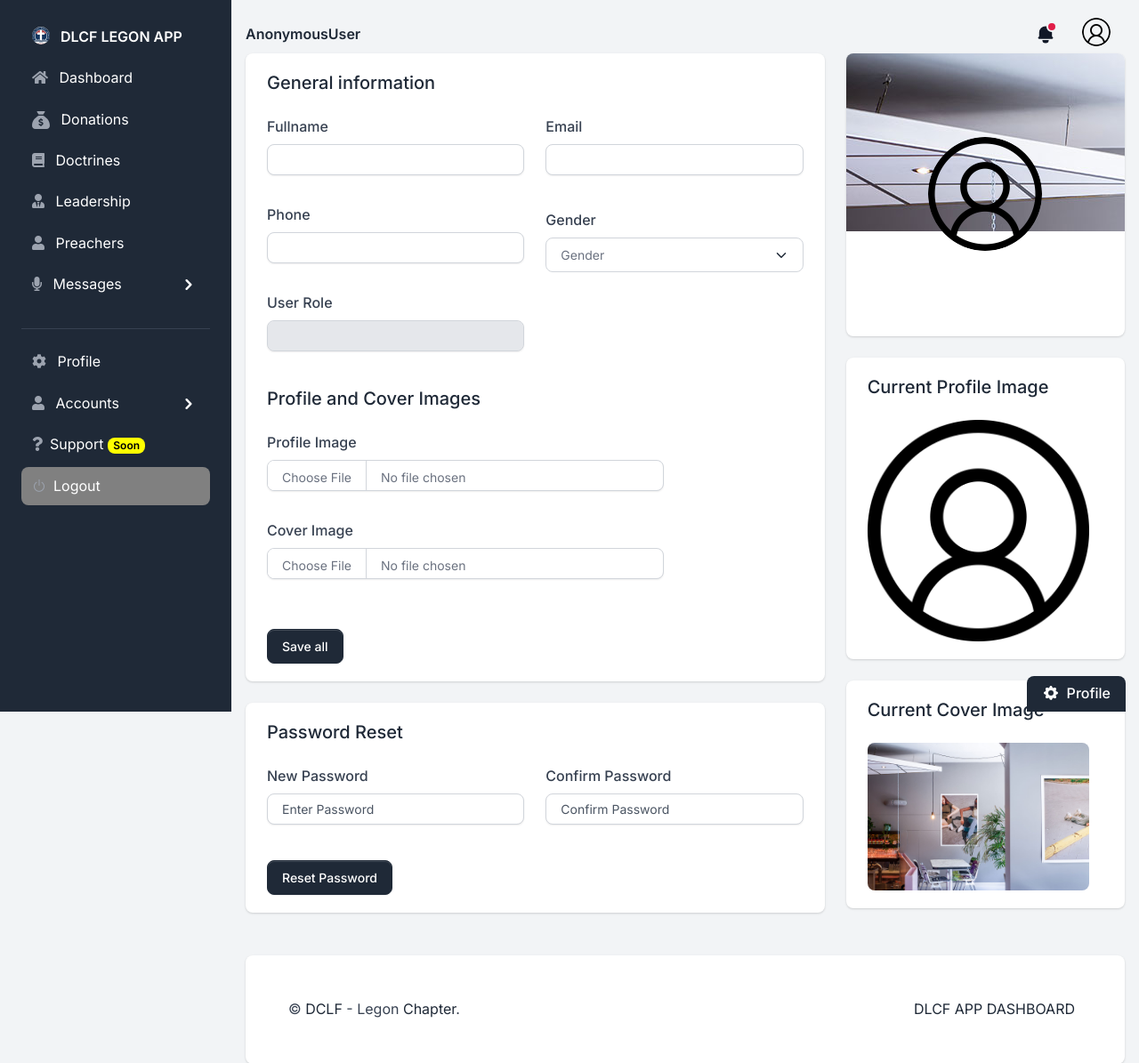
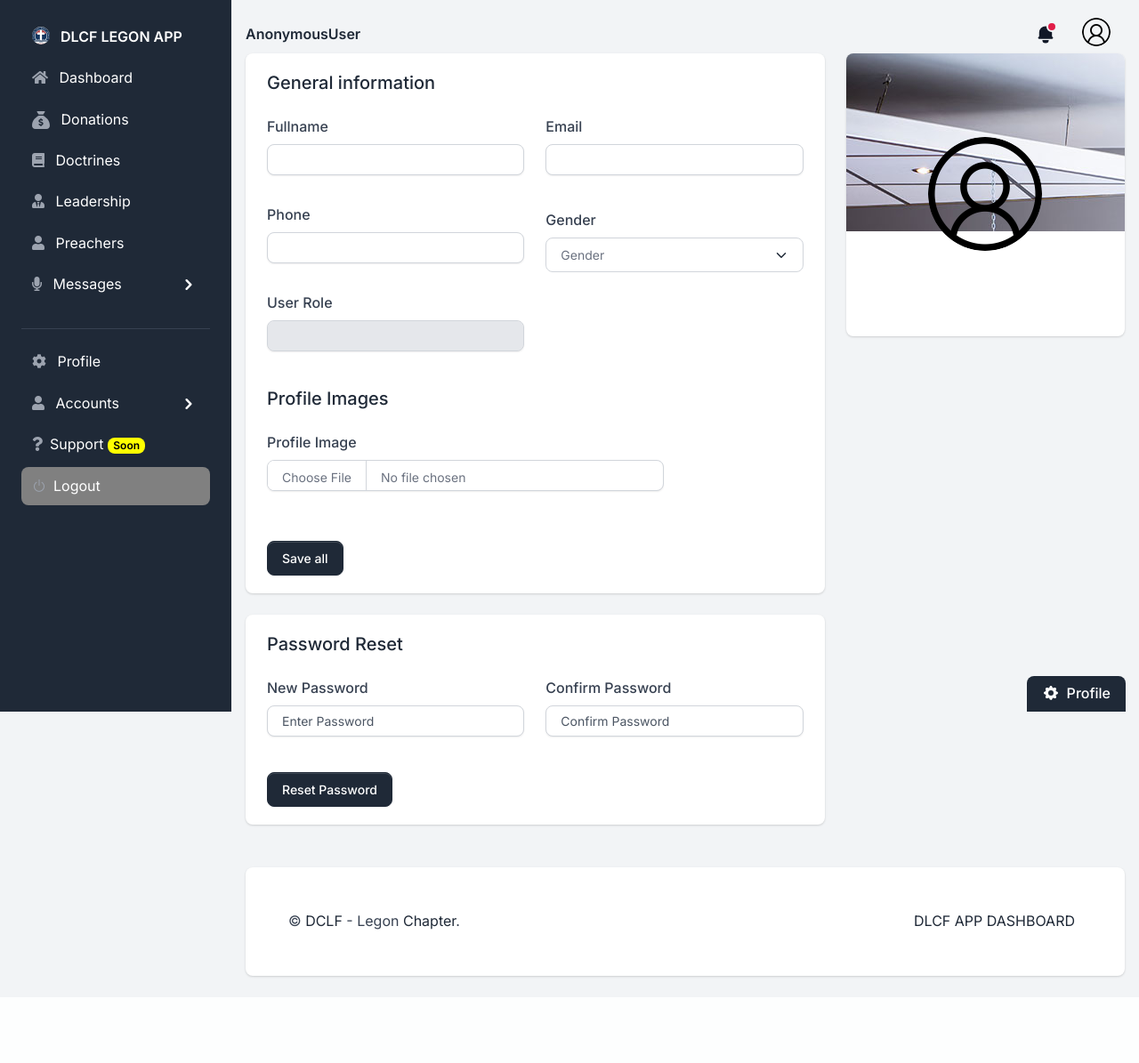
Before and after one commit to DCLF-LEGON/app_backend, a Django app: template core/dashboard/templates/dashboard/profile.html in a window 1280 px wide. Shown: the top 1195 px of the page at 89% size. After the commit the page ends 1100 px from the top, so only its background shows below. Run offline with Django 4.2, Linux system fonts and the light colour scheme; the template is opened without the code that fills it, so the values that code supplies are empty; some libraries are stand-ins or nearby versions.

Commit message:
Update profile.html

```diff
--- a/core/dashboard/templates/dashboard/profile.html
+++ b/core/dashboard/templates/dashboard/profile.html
@@ -57,18 +57,12 @@
                         </div>
                     </div>
                 </div>
-                <h2 class="h5 my-4">Profile and Cover Images</h2>
+                <h2 class="h5 my-4">Profile Images</h2>
                 <div class="row">
                     <div class="col-sm-9 mb-3">
                         <div class="form-group">
                             <label for="profile_pic">Profile Image</label>
                             <input class="form-control" name="profile_pic" type="file" accept="image/*">
-                        </div>
-                    </div>
-                    <div class="col-sm-9 mb-3">
-                        <div class="form-group">
-                            <label for="cover_image">Cover Image</label>
-                            <input class="form-control" name="profile_cover" type="file" accept="image/*">
                         </div>
                     </div>
                 </div>
@@ -122,6 +116,8 @@
                     </div>
                 </div>
             </div>
+
+            {% comment %}
             <div class="col-12">
                 <div class="card card-body border-0 shadow mb-4">
                     <h2 class="h5 mb-4">Current Profile Image</h2>
@@ -148,6 +144,9 @@
                     </div>
                 </div>
             </div>
+            {% endcomment %}
+
+
         </div>
     </div>
 </div>
```
